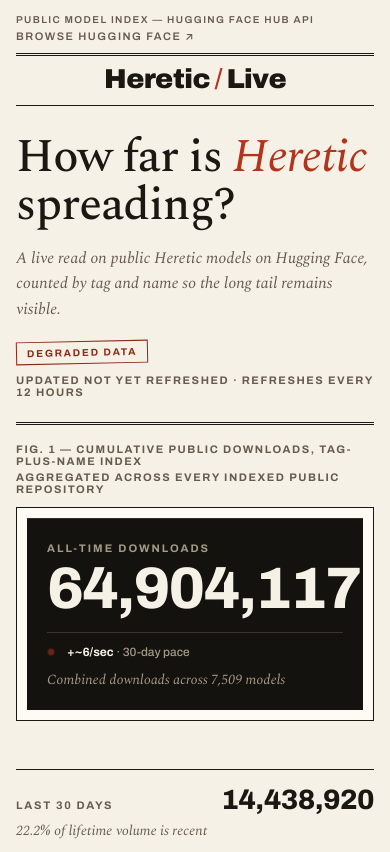
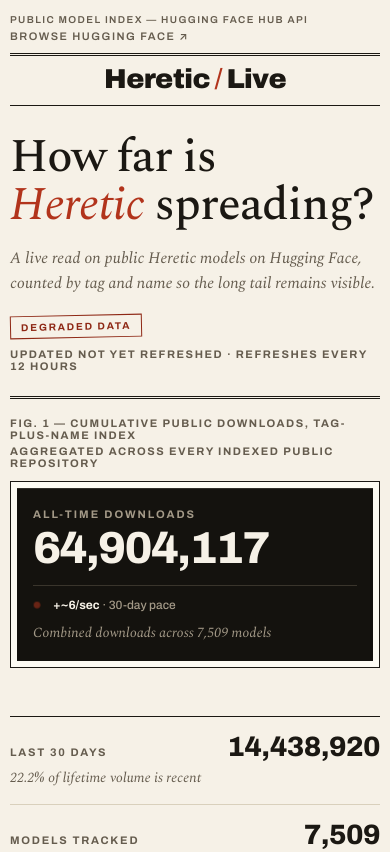
Before and after one commit to instax-dutta/heretic-live-agent, a website built with Vite: page index.html in a window 390 px wide. Shown: the top 852 px of the page. Built offline with nearby package versions, Linux system fonts and the light colour scheme; some packages are replaced by stand-ins of ours; files whose address does not match are found by name.

Commit message:
Widen live total on small mobile screens

```diff
--- a/src/style.css
+++ b/src/style.css
@@ -628,6 +628,9 @@
 }
 
 @media (max-width: 600px) {
+  :root { --page-inset: 24px; }
+  .plate { padding: 8px; }
+  .plate-core { padding-left: 18px; padding-right: 18px; }
   .nameplate { font-size: clamp(26px, 7vw, 34px); }
   .dateline { font-size: 10px; }
   .input-row { display: grid; grid-template-columns: 34px minmax(0, 1fr); min-height: 0; }
@@ -656,7 +659,10 @@
 }
 
 @media (max-width: 400px) {
+  :root { --page-inset: 20px; }
+  .plate { padding: 6px; }
+  .plate-core { min-width: 0; padding: 20px 16px 18px; }
   .front h1 { font-size: clamp(36px, 12vw, 48px); }
-  .live-total { font-size: clamp(44px, 15vw, 64px); }
+  .live-total { min-width: 0; max-width: 100%; font-size: clamp(34px, 11.5vw, 56px); white-space: nowrap; letter-spacing: -.04em; }
   .section-head h2, .inquiry-copy h2, .result-head h2, .empty-copy h2 { font-size: 26px; }
 }
```
